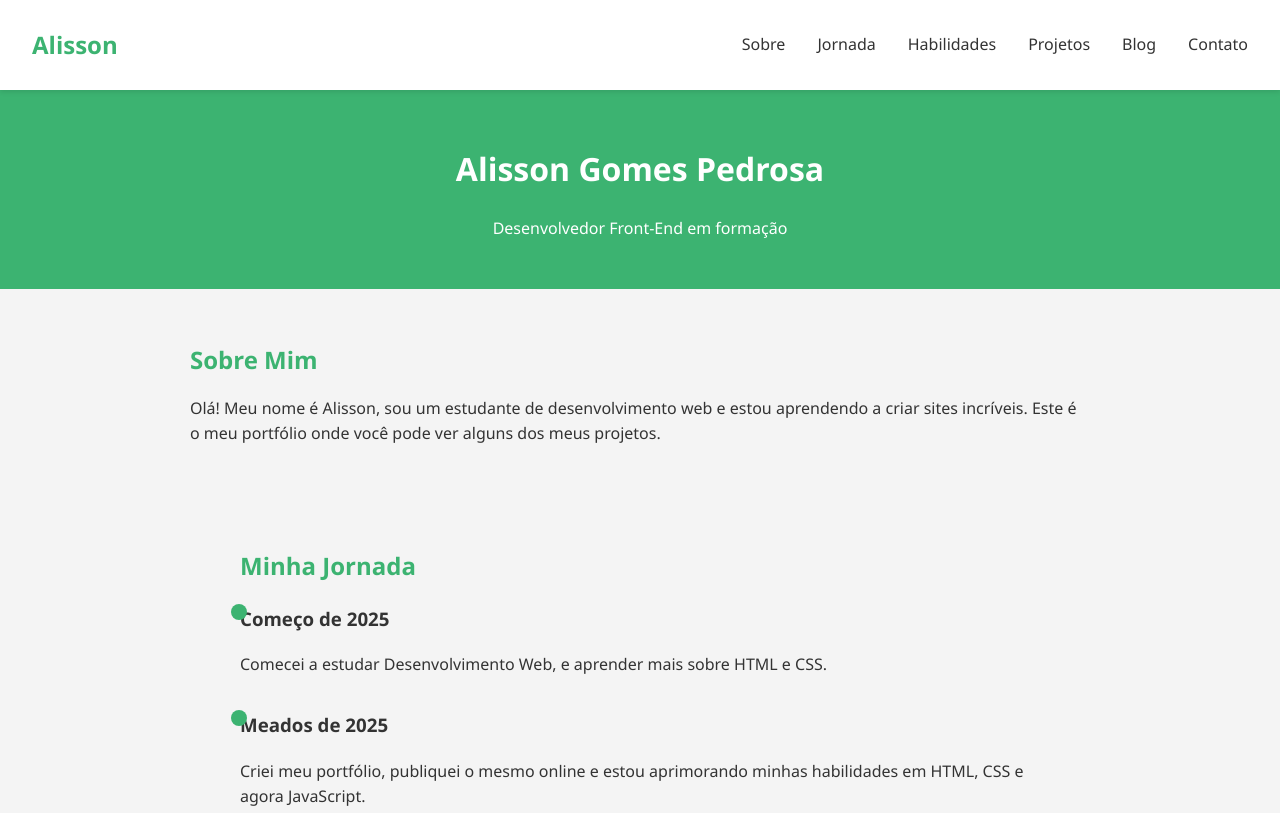
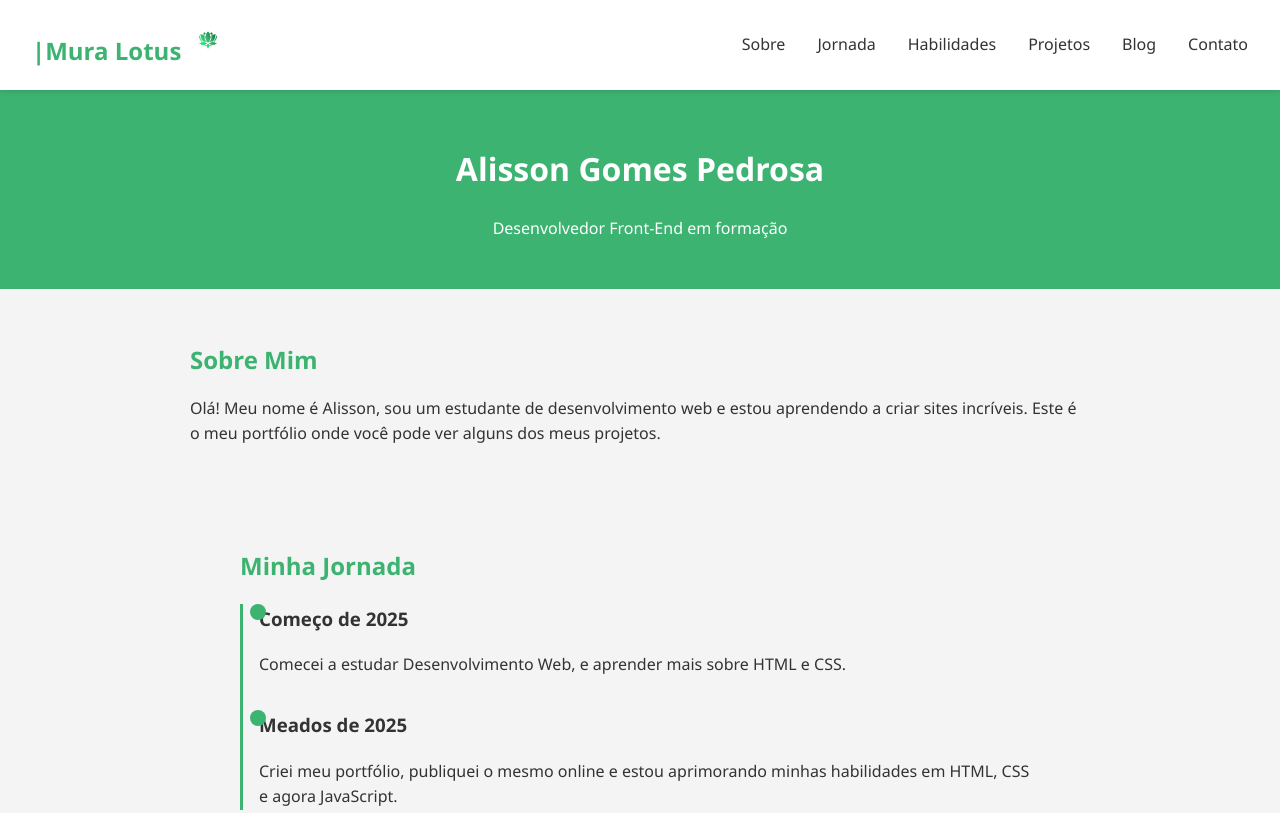
Before and after one commit to Alisson-grem/portfolio, a plain HTML site: page index.html in a window 1280 px wide. Shown: the top 813 px of the page. Drawn offline with Linux system fonts and the light colour scheme.

Commit message:
colocando uma logo

```diff
--- a/css/style.css
+++ b/css/style.css
@@ -254,3 +254,9 @@ section.visible {
     border-left: 5px solid #3CB371;
     box-shadow: 0 2px 5px rgba(0, 0, 0, 0.1);
 }
+
+.logo-img {
+    height: 40px;
+    width: auto;
+    object-fit: contain;
+}
--- a/index.html
+++ b/index.html
@@ -10,7 +10,9 @@
 <body>
   <nav class="menu">
   <div class="menu-logo">
-    <a href="#topo">Alisson</a>
+    <a href="#topo">|Mura Lotus
+      <img src="img/Code Lotus Solo.png" alt="Code Lotus" class="logo-img">
+    </a>
   </div>
   <div class="menu-hamburguer" id="menu-hamburguer">&#9776;</div>
   <ul class="menu-links" id="menu-links">
@@ -40,7 +42,7 @@
       <section id="jornada">
         <h2>Minha Jornada</h2>
 
-        <div class="timiline">
+        <div class="timeline">
           <div class="event">
             <h3>Começo de 2025</h3>
             <p>Comecei a estudar Desenvolvimento Web,
@@ -130,7 +132,7 @@
 
     <!-- Rodapé -->
      <footer>
-        <p>&copy; <span id="ano"></span> Alisson Gomes Pedrosa. Todos os direitos reservados.</p>
+        <p>Copyright &copy; <span id="ano"></span> Alisson Gomes Pedrosa. Todos os direitos reservados.</p>
         </footer>
 <script src="js/ano.js"></script>
 <script src="js/scroll.js"></script>
```
Also changed, not shown: img/Code Lotus Solo.png (added), img/Code Lotus.png (added).
